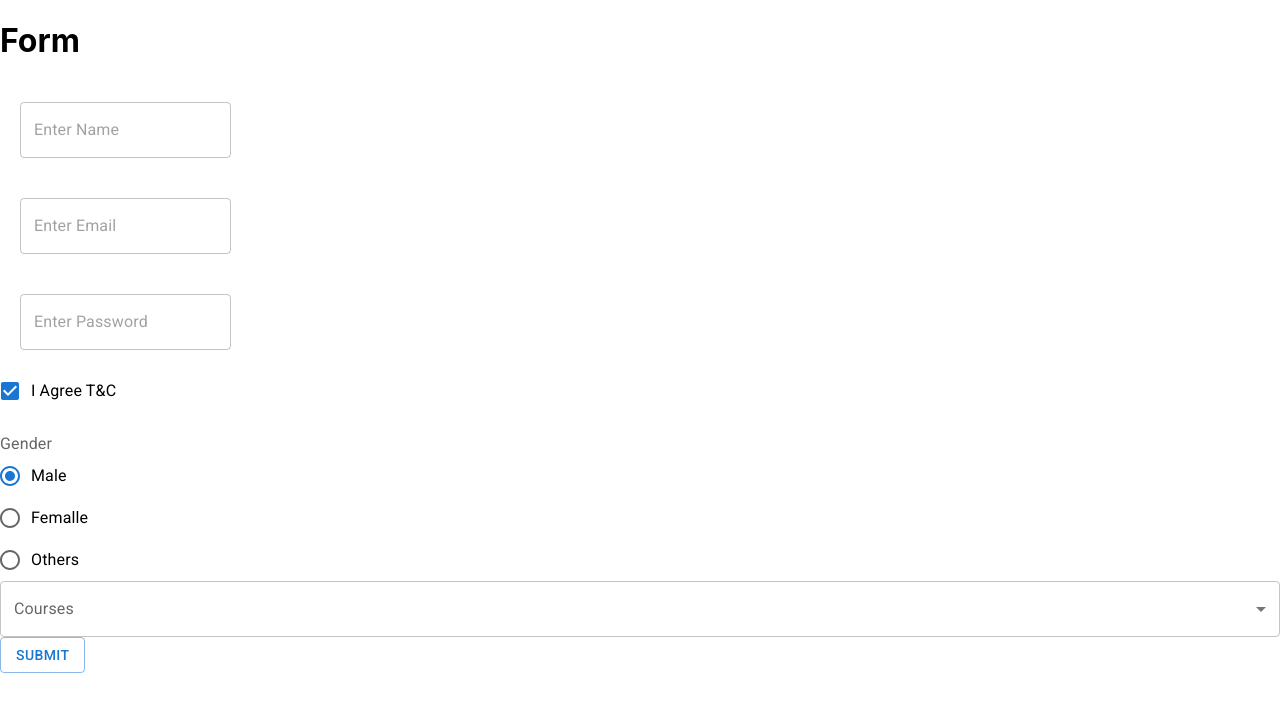
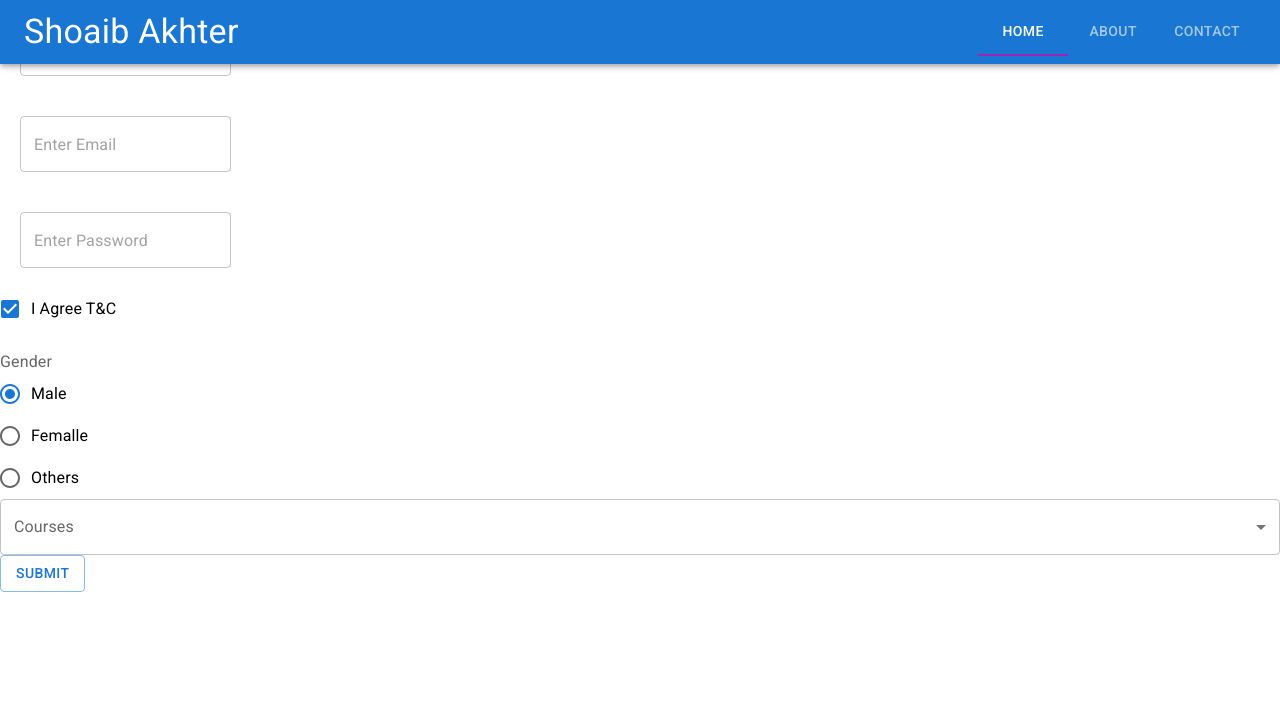
Before and after one commit to shoaibakhterqadri/ReactAppWithMaterialUI, a React (Create React App) app in the folder practice-react-with-material-ui/: page / in a window 1280 px wide. Shown: the top 712 px of the page. Built offline with nearby package versions, Linux system fonts and the light colour scheme.

Commit message:
Navbar is completed

```diff
--- a/practice-react-with-material-ui/src/App.jsx
+++ b/practice-react-with-material-ui/src/App.jsx
@@ -1,12 +1,25 @@
-import {Typography,Button,TextField} from "@mui/material"
+import {Typography,Button,TextField,AppBar,Toolbar,Tabs,Tab} from "@mui/material"
 import Form from "./components/Form";
+import React,{useState} from 'react'
 
 
 function App() {
+  const [value, setValue] = useState(0);
   return (
     <>
+ <AppBar>
+
+    <Toolbar>
+    <Typography variant="h4">Shoaib Akhter</Typography>
+      <Tabs textColor="inherit" value={value} onChange={(e,val)=>setValue(val)} sx={{marginLeft:"auto"}} indicatorColor="secondary">
+        <Tab label="Home"/>
+        <Tab label="About"/>
+        <Tab label="Contact"/>
+      </Tabs>
+    </Toolbar>
+ </AppBar>
+
     {/* <Typography variant="h1" ml={15} sx={{color:"red"}} component={"h6"} > Shoaib Akhter</Typography> */}
-    <h1>Form</h1>
 
     {/* <Button variant="contained" sx={{margin:"50px"}} disabled>First</Button>
     <Button variant="text" color="secondary">Second</Button>
```
